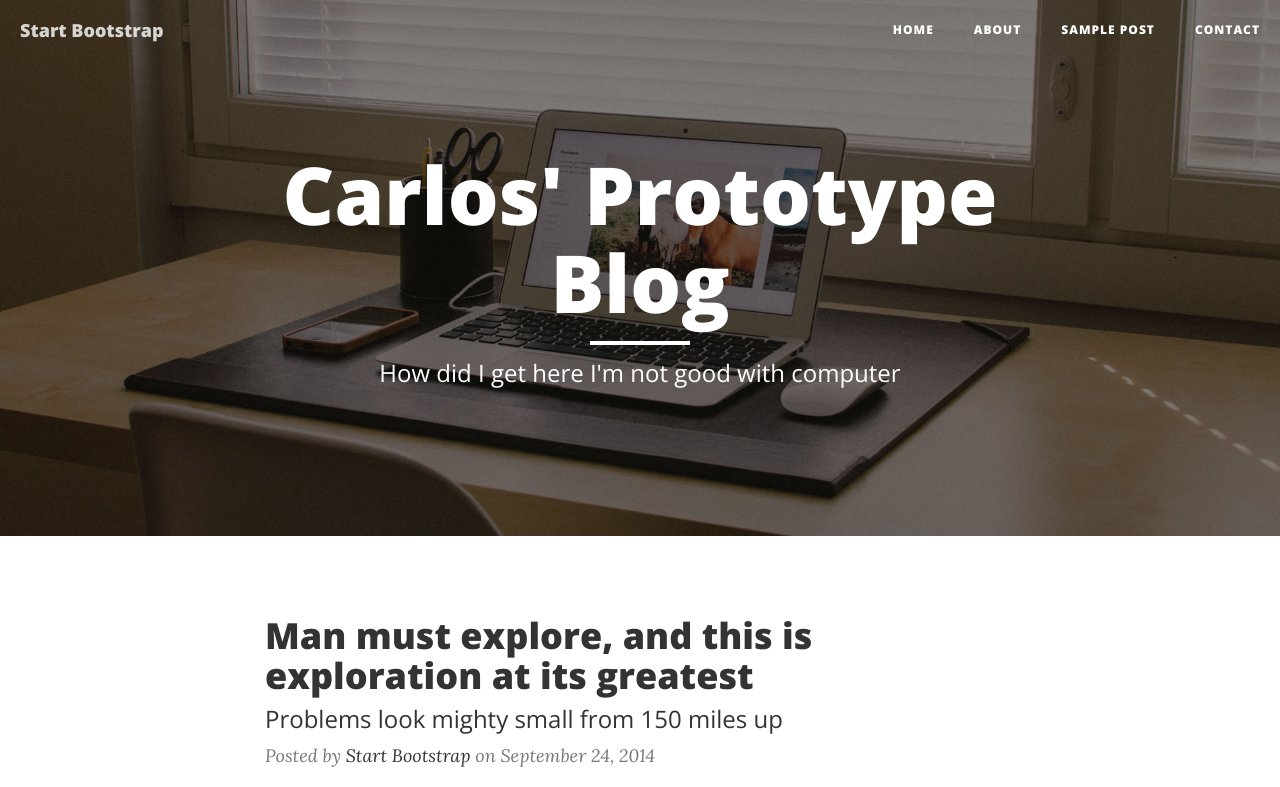
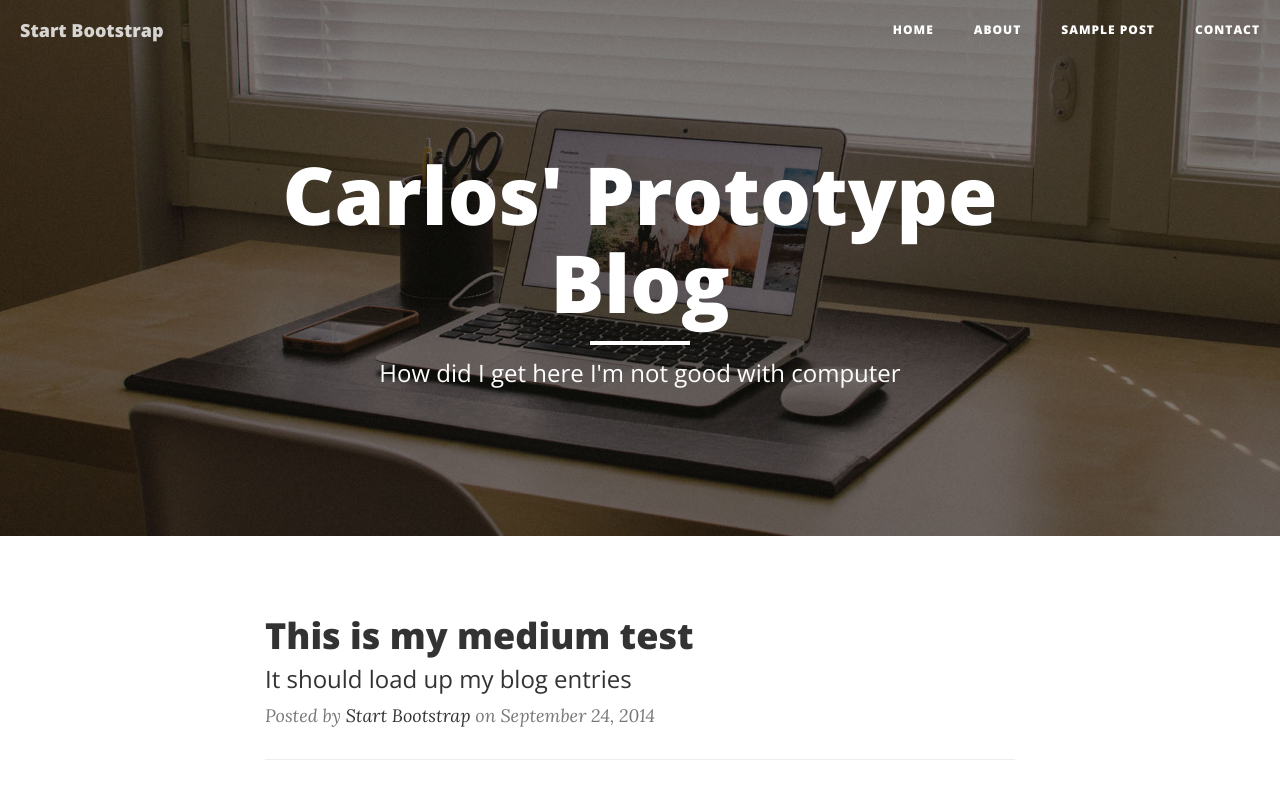
Before and after one commit to cdanmar/cdanmar.github.io, a website: page index.html in a window 1280 px wide. Shown: the top 787 px of the page. Drawn offline with nearby package versions, Linux system fonts and the light colour scheme.

Commit message:
added blog entry

```diff
--- a/index.html
+++ b/index.html
@@ -88,12 +88,12 @@
         <div class="row">
             <div class="col-lg-8 col-lg-offset-2 col-md-10 col-md-offset-1">
                 <div class="post-preview">
-                    <a href="post.html">
+                    <a href="https://medium.com/@cdanmar/testing-8204c6048144">
                         <h2 class="post-title">
-                            Man must explore, and this is exploration at its greatest
+                            This is my medium test
                         </h2>
                         <h3 class="post-subtitle">
-                            Problems look mighty small from 150 miles up
+                            It should load up my blog entries
                         </h3>
                     </a>
                     <p class="post-meta">Posted by <a href="#">Start Bootstrap</a> on September 24, 2014</p>
```
